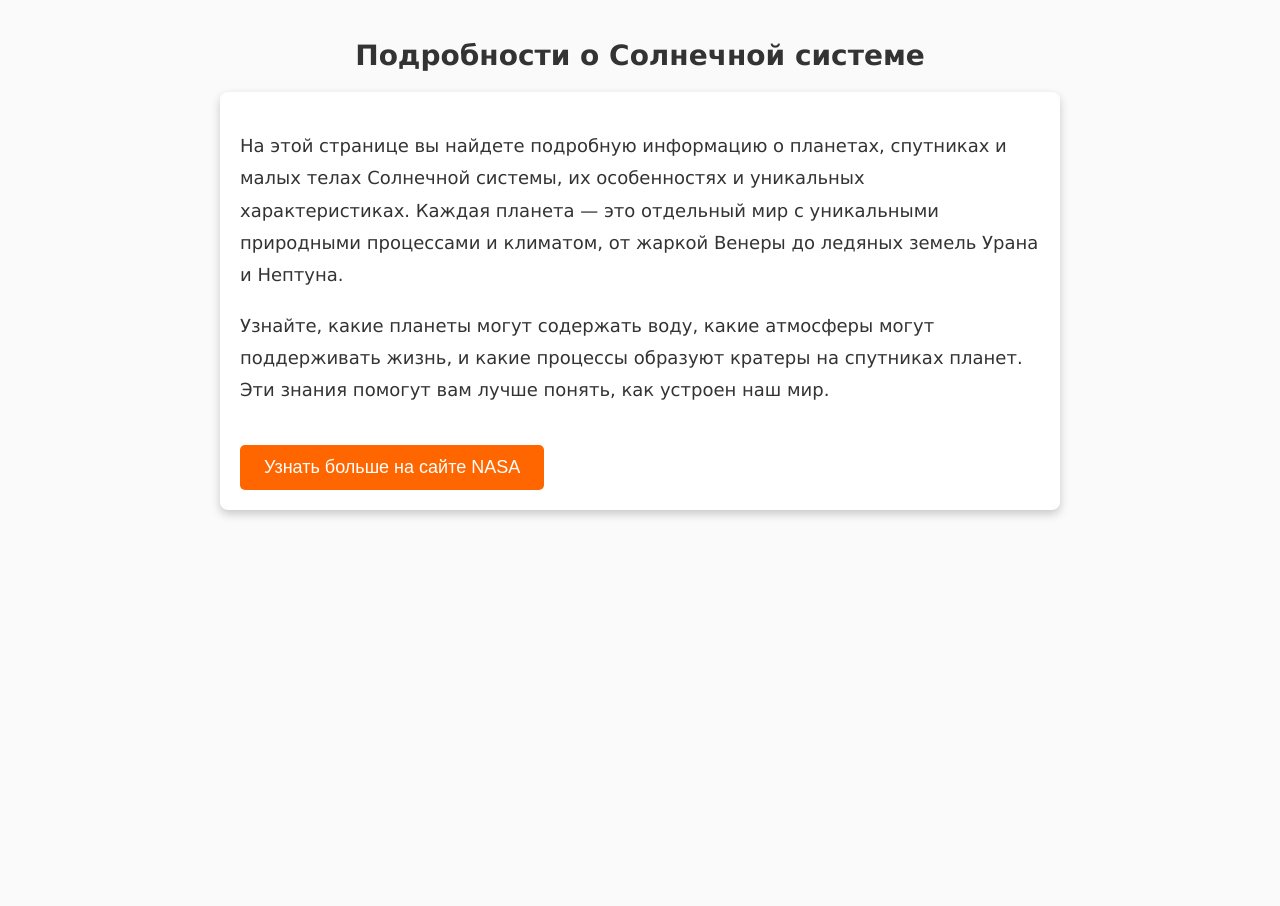
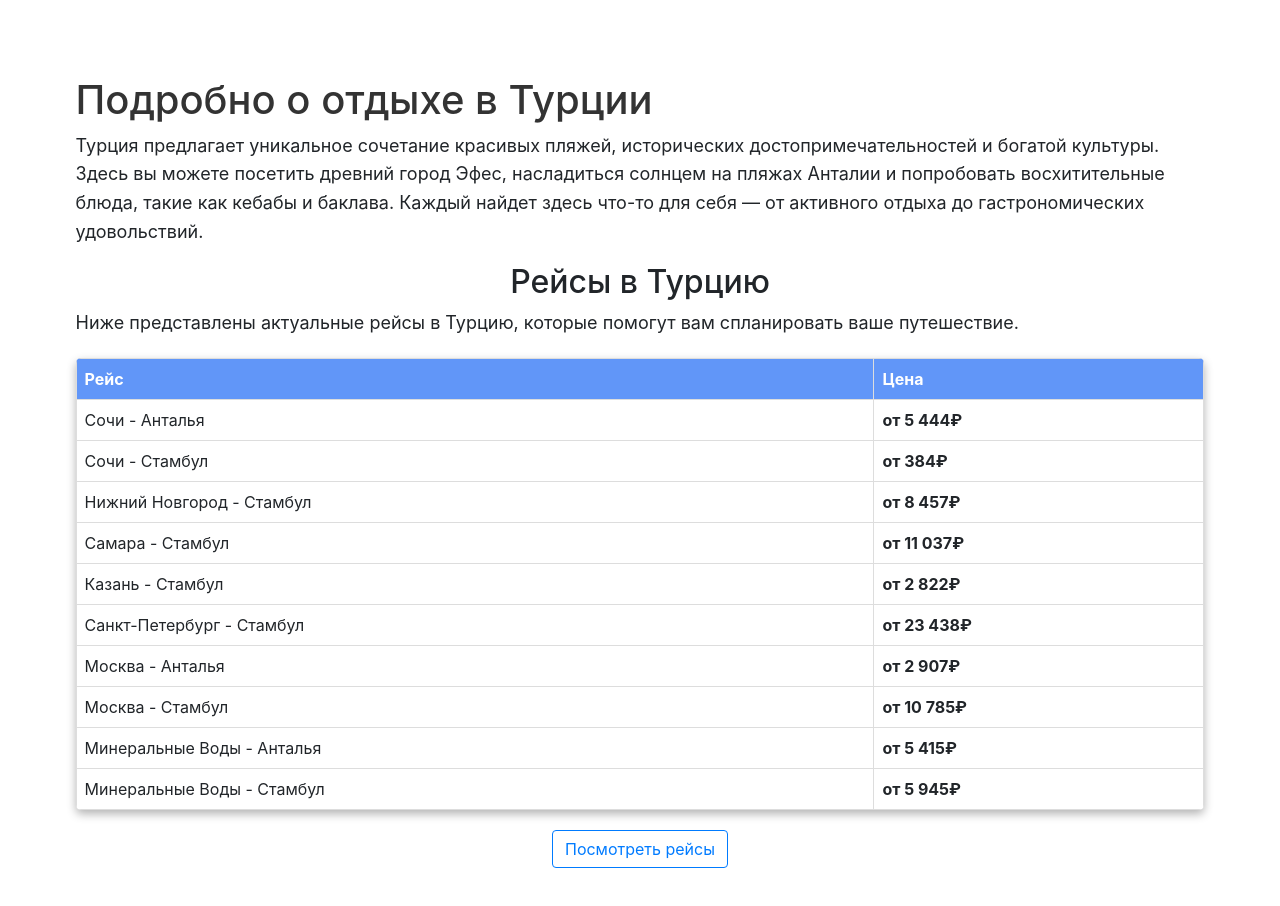
Before and after one commit to Lol202/Solar-system-website, a plain HTML site: page details.html in a window 1280 px wide. Before the commit the page ends 800 px from the top, so only its background shows below. Drawn offline with nearby package versions, Linux system fonts and the light colour scheme.

Commit message:
Update details.html

```diff
--- a/details.html
+++ b/details.html
@@ -1,72 +1,125 @@
 <!DOCTYPE html>
-<html lang="ru">
+<html lang="en">
 <head>
-    <meta charset="UTF-8" />
-    <meta name="viewport" content="width=device-width, initial-scale=1.0" />
-    <title>Подробности о Солнечной системе</title>
+    <meta charset="UTF-8">
+    <meta name="viewport" content="width=device-width, initial-scale=1.0">
+    <title>Подробно о отдыхе в Турции</title>
     <style>
         body {
-            font-family: 'Verdana', sans-serif;
-            background-color: #fafafa;
-            margin: 0;
-            padding: 20px;
-            display: flex;
-            flex-direction: column;
-            align-items: center;
+            font-family: Arial, sans-serif;
+            padding: 2cm; /* Отступы от краёв */
+            background-color: #f5f5f5; /* Цвет фона для всего тела */
         }
 
         h1 {
             color: #333;
-            font-size: 28px;
-            margin-bottom: 20px;
-            text-align: center;
+            margin: 20px 0; /* Отступы для заголовка */
         }
 
-        .info {
-            max-width: 800px;
-            background-color: #fff;
-            padding: 20px;
-            border-radius: 8px;
-            box-shadow: 0 4px 10px rgba(0, 0, 0, 0.2);
+        h2 {
+            margin: 40px 0 20px; /* Увеличенные отступы для заголовка и отступ снизу */
+            text-align: center; /* Выравнивание заголовка по центру */
         }
 
         p {
             font-size: 18px;
-            line-height: 1.8;
-            color: #333333;
+            line-height: 1.6;
+            margin: 10px 0; /* Отступы для параграфов */
         }
 
-        .button {
-            padding: 12px 24px;
-            font-size: 18px;
-            background-color: #ff6600;
-            color: #fff;
-            border: none;
+        table {
+            width: 100%; /* Таблица занимает всю ширину */
+            border-collapse: collapse;
+            margin: 20px 0; /* Отступ сверху и снизу */
+            box-shadow: 0 4px 10px rgba(0, 0, 0, 0.3);
             border-radius: 5px;
-            cursor: pointer;
-            transition: background-color 0.3s, transform 0.3s;
-            margin-top: 20px;
-            text-align: center;
+            overflow: hidden;
         }
 
-            .button:hover {
-                background-color: #cc5200;
-                transform: scale(1.05);
-            }
+        th, td {
+            border: 1px solid #ddd;
+            padding: 8px; /* Увеличенные отступы ячеек для лучшей читаемости */
+            text-align: left;
+        }
+
+        th {
+            background-color: #6196f8;
+            color: white; /* Цвет текста заголовка таблицы */
+        }
+
+        .btn-container {
+            margin-top: 20px;
+            text-align: center; /* Выравнивание кнопки по центру */
+        }
     </style>
+    <link rel="stylesheet" href="https://stackpath.bootstrapcdn.com/bootstrap/4.5.2/css/bootstrap.min.css">
 </head>
 <body>
-    <h1>Подробности о Солнечной системе</h1>
-    <div class="info">
-        <p>
-            На этой странице вы найдете подробную информацию о планетах, спутниках и малых телах Солнечной системы, их особенностях и уникальных характеристиках. Каждая планета — это отдельный мир с уникальными природными процессами и климатом, от жаркой Венеры до ледяных земель Урана и Нептуна.
-        </p>
-        <p>
-            Узнайте, какие планеты могут содержать воду, какие атмосферы могут поддерживать жизнь, и какие процессы образуют кратеры на спутниках планет. Эти знания помогут вам лучше понять, как устроен наш мир.
-        </p>
-        <button class="button" onclick="window.location.href='https://solarsystem.nasa.gov/'">
-            Узнать больше на сайте NASA
-        </button>
+
+    <h1>Подробно о отдыхе в Турции</h1>
+    <p>Турция предлагает уникальное сочетание красивых пляжей, исторических достопримечательностей и богатой культуры. Здесь вы можете посетить древний город Эфес, насладиться солнцем на пляжах Анталии и попробовать восхитительные блюда, такие как кебабы и баклава. Каждый найдет здесь что-то для себя — от активного отдыха до гастрономических удовольствий.</p>
+
+    <h2>Рейсы в Турцию</h2>
+    <p>Ниже представлены актуальные рейсы в Турцию, которые помогут вам спланировать ваше путешествие.</p>
+
+    <table>
+        <thead>
+            <tr>
+                <th>Рейс</th>
+                <th>Цена</th>
+            </tr>
+        </thead>
+        <tbody>
+            <tr>
+                <td>Сочи - Анталья</td>
+                <td><strong>от 5 444₽</strong></td>
+            </tr>
+            <tr>
+                <td>Сочи - Стамбул</td>
+                <td><strong>от 384₽</strong></td>
+            </tr>
+            <tr>
+                <td>Нижний Новгород - Стамбул</td>
+                <td><strong>от 8 457₽</strong></td>
+            </tr>
+            <tr>
+                <td>Самара - Стамбул</td>
+                <td><strong>от 11 037₽</strong></td>
+            </tr>
+            <tr>
+                <td>Казань - Стамбул</td>
+                <td><strong>от 2 822₽</strong></td>
+            </tr>
+            <tr>
+                <td>Санкт-Петербург - Стамбул</td>
+                <td><strong>от 23 438₽</strong></td>
+            </tr>
+            <tr>
+                <td>Москва - Анталья</td>
+                <td><strong>от 2 907₽</strong></td>
+            </tr>
+            <tr>
+                <td>Москва - Стамбул</td>
+                <td><strong>от 10 785₽</strong></td>
+            </tr>
+
+            <tr>
+                <td>Минеральные Воды - Анталья</td>
+                <td><strong>от 5 415₽</strong></td>
+            </tr>
+            <tr>
+                <td>Минеральные Воды - Стамбул</td>
+                <td><strong>от 5 945₽</strong></td>
+            </tr>
+        </tbody>
+    </table>
+
+    <div class="btn-container">
+        <button type="button" class="btn btn-outline-primary" onclick="window.open('https://www.aviasales.ru/countries/turtsiya', '_blank')">Посмотреть рейсы</button>
     </div>
+
+    <script src="https://code.jquery.com/jquery-3.5.1.slim.min.js"></script>
+    <script src="https://cdn.jsdelivr.net/npm/@popperjs/core@2.9.2/dist/umd/popper.min.js"></script>
+    <script src="https://stackpath.bootstrapcdn.com/bootstrap/4.5.2/js/bootstrap.min.js"></script>
 </body>
 </html>
```
